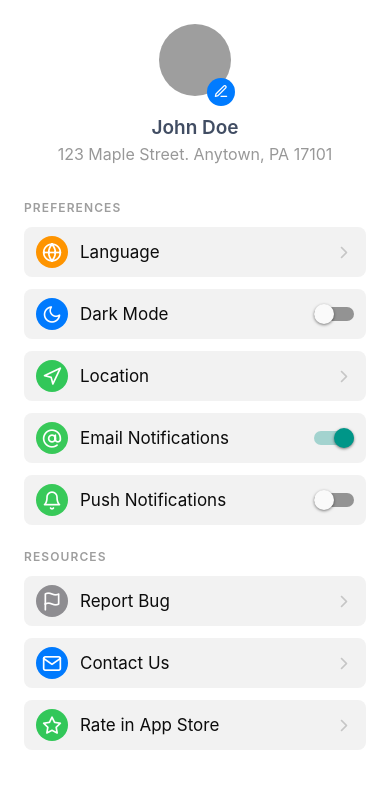
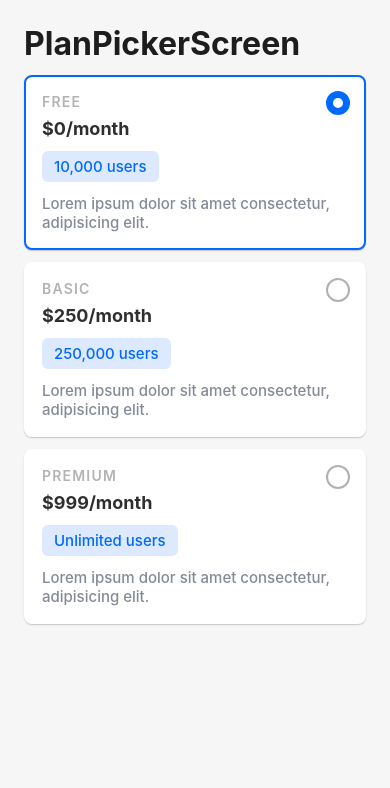
Before and after one commit to tuan782000/react_native_ui, a React Native app: screen / in a window 390 px wide. Shown: the top 788 px of the page. Built offline with nearby package versions, Linux system fonts and the light colour scheme; grey boxes are pictures that could not be loaded.

Commit message:
PlanPickerScreen and logic active

```diff
--- a/App.tsx
+++ b/App.tsx
@@ -5,6 +5,7 @@ import {
   ListCryptoScreen,
   ListPlaceScreen,
   LoginScreen,
+  PlanPickerScreen,
   RegisterScreen,
   SettingScreen,
   SettingScreenNew,
@@ -28,7 +29,8 @@ const App = (props: Props) => {
         {/* <ListPlaceScreen /> */}
         {/* <SignInPhoneNumberScreen /> */}
         {/* <SimpleActionSheetScreen /> */}
-        <SettingScreenNew />
+        {/* <SettingScreenNew /> */}
+        <PlanPickerScreen />
       </GestureHandlerRootView>
     </>
   )
--- /dev/null
+++ b/screens/10_Plan_Picker/index.tsx
@@ -0,0 +1,140 @@
+import { SafeAreaView, StyleSheet, Text, TouchableOpacity, View } from 'react-native'
+import React, { useState } from 'react'
+
+const items = [
+    {
+      label: 'Free',
+      price: 0,
+      badge: '10,000 users',
+      description: 'Lorem ipsum dolor sit amet consectetur, adipisicing elit.',
+    },
+    {
+      label: 'Basic',
+      price: 250,
+      badge: '250,000 users',
+      description: 'Lorem ipsum dolor sit amet consectetur, adipisicing elit.',
+    },
+    {
+      label: 'Premium',
+      price: 999,
+      badge: 'Unlimited users',
+      description: 'Lorem ipsum dolor sit amet consectetur, adipisicing elit.',
+    },
+  ];
+
+const PlanPickerScreen = () => {
+  const [value, setValue] = useState(0);
+
+  console.log(value)
+
+  return (
+    <SafeAreaView style={{flex: 1, backgroundColor: '#f6f6f6'}}>
+        <View style={styles.container}>
+            <Text style={styles.title}>PlanPickerScreen</Text>
+            {
+                items.map(({label, price, badge, description}, index) => {
+                    const isActive = value === index
+                    return (
+                        <TouchableOpacity key={index} onPress={() => {
+                            setValue(index)
+                        }}>
+                            <View style={[styles.radio, isActive && styles.radioActive]}>
+                                <Text style={styles.radioLabel}>{label}</Text>
+                                <Text style={styles.radioPrice}>${price}/month</Text>
+                                <View style={styles.radioBadge}>
+                                    <Text style={styles.radioBadgeText}>{badge}</Text>
+                                </View>
+                                <Text style={styles.radioDescription}>{description}</Text>
+                            </View>
+
+                            <View style={[styles.radioInput, isActive && styles.radioInputActive]}></View>
+                        </TouchableOpacity>
+                    )
+                })
+            }
+        </View>
+    </SafeAreaView>
+  )
+}
+
+export default PlanPickerScreen
+
+const styles = StyleSheet.create({
+    container: {
+        padding: 24
+    },
+    title: {
+        fontSize: 32,
+        fontWeight: '700',
+        color: '#1d1d1d',
+        marginBottom: 12
+    },
+    radio: {
+        position: 'relative',
+        backgroundColor: '#fff',
+        marginBottom: 12,
+        padding: 16,
+        borderRadius: 8,
+        alignItems: 'flex-start',
+        borderWidth: 2,
+        borderColor: 'transparent',
+        shadowColor: '#000',
+        shadowOffset: {
+            width: 0,
+            height: 1
+        },
+        shadowOpacity: 0.2,
+        shadowRadius: 1.41,
+        elevation: 2
+    },
+    // trạng thái khi active
+    radioActive: {
+        borderColor: '#0069fe'
+    },
+    radioLabel: {
+        fontSize: 14,
+        fontWeight: '600',
+        color: '#b3b3b3',
+        letterSpacing: 1.2,
+        textTransform: 'uppercase',
+        marginBottom: 8
+    },
+    radioPrice: {
+        fontSize: 18,
+        fontWeight: '700',
+        color: '#2f2f2f',
+        marginBottom: 12
+    },
+    radioBadge:{
+        backgroundColor: '#dce9fe',
+        paddingVertical: 6,
+        paddingHorizontal: 12,
+        borderRadius: 6,
+        marginBottom: 12
+    },
+    radioBadgeText: {
+        fontSize: 15,
+        fontWeight: '500',
+        color: '#0069fe'
+    },
+    radioDescription: {
+        fontSize: 15,
+        fontWeight: '500',
+        color: '#848a96'
+    },
+    radioInput: {
+        position: 'absolute',
+        top: 16,
+        right: 16,
+        borderWidth: 2,
+        borderColor: '#b0b0b0',
+        width: 24,
+        height: 24,
+        borderRadius: 999
+    },
+    // trạng thái khi active
+    radioInputActive: {
+        borderWidth: 7,
+        borderColor: '#0069fe'
+    }
+})
--- a/screens/index.ts
+++ b/screens/index.ts
@@ -7,6 +7,7 @@ import ListPlaceScreen from './06_ListPlace_Screen'
 import SignInPhoneNumberScreen from './07_SignInPhoneNumber_Screen'
 import SimpleActionSheetScreen from './08_Simple_Action_Sheet_Screen'
 import SettingScreenNew from './09_Setting_Screen'
+import PlanPickerScreen from './10_Plan_Picker'
 
 export {
     LoginScreen,
@@ -17,5 +18,6 @@ export {
     ListPlaceScreen,
     SignInPhoneNumberScreen,
     SimpleActionSheetScreen,
-    SettingScreenNew
+    SettingScreenNew,
+    PlanPickerScreen
 }
```
Also changed, not shown: 1 other file (tests, documents, lock files or other folders).
